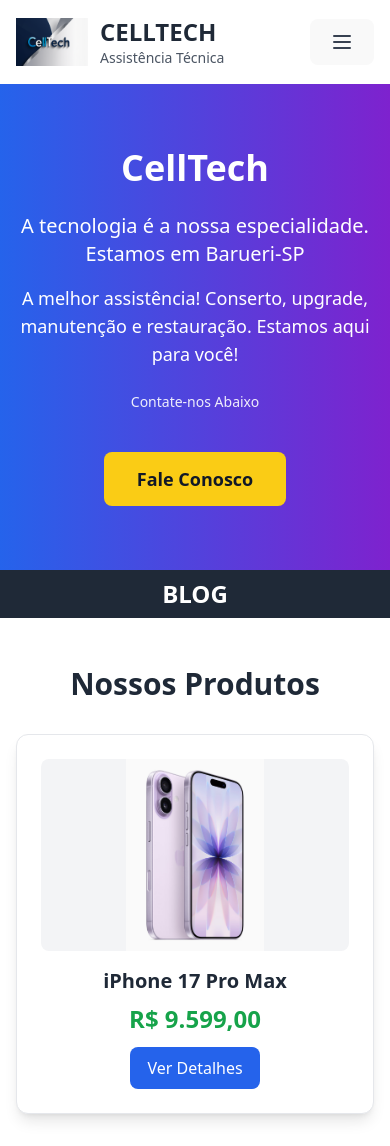
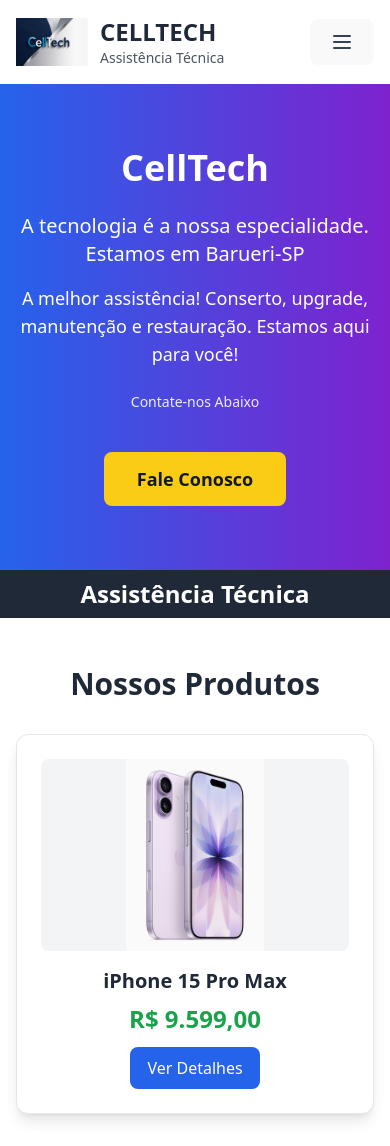
Before and after one commit to Velten1/project-teccel, a React (Vite) app: page / in a window 390 px wide. Shown: the top 1146 px of the page. Built offline with nearby package versions, Linux system fonts and the light colour scheme.

Commit message:
change (BLOG) section to (Assistência técica) and iphone product name from  (17 pro max) to (15 pro max)

```diff
--- a/src/components/Dashboard.tsx
+++ b/src/components/Dashboard.tsx
@@ -164,7 +164,7 @@
             </section>
 
             <div className="bg-gray-800 text-white text-center py-2">
-                <h2 className="text-2xl font-bold">BLOG</h2>
+                <h2 className="text-2xl font-bold">Assistência Técnica</h2>
             </div>
 
             <section id="produtos" className="py-12 bg-white">
@@ -179,7 +179,7 @@
                                     className="w-full h-48 object-contain rounded-lg mx-auto bg-gray-100"
                                 />
                             </div>
-                            <h3 className="text-xl font-bold text-gray-800 mb-2">iPhone 17 Pro Max</h3>
+                            <h3 className="text-xl font-bold text-gray-800 mb-2">iPhone 15 Pro Max</h3>
                             <p className="text-2xl font-bold text-green-600 mb-3">R$ 9.599,00</p>
                             <button className="bg-blue-600 hover:bg-blue-700 text-white px-4 py-2 rounded-lg transition-colors">
                                 Ver Detalhes
```
